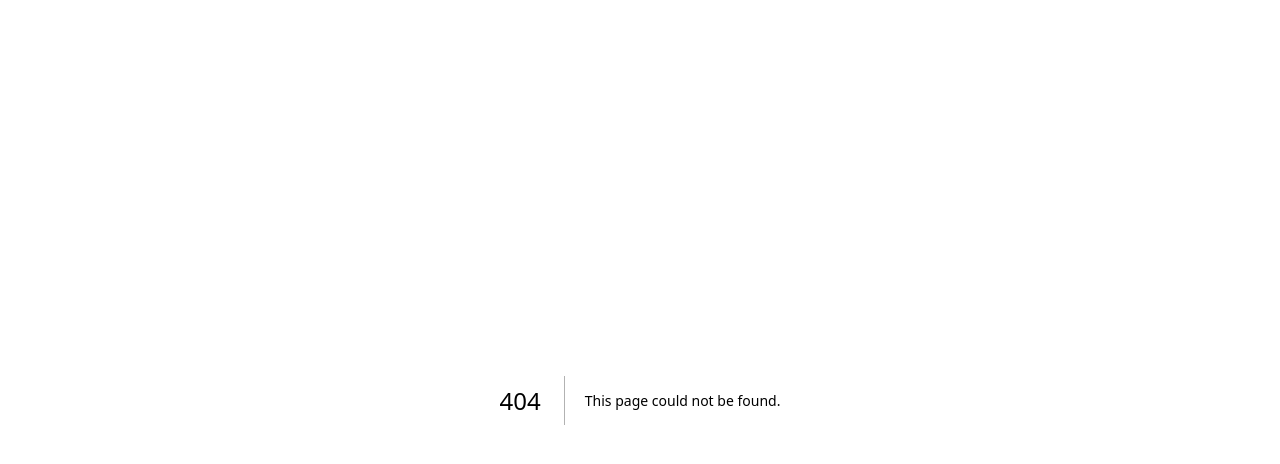
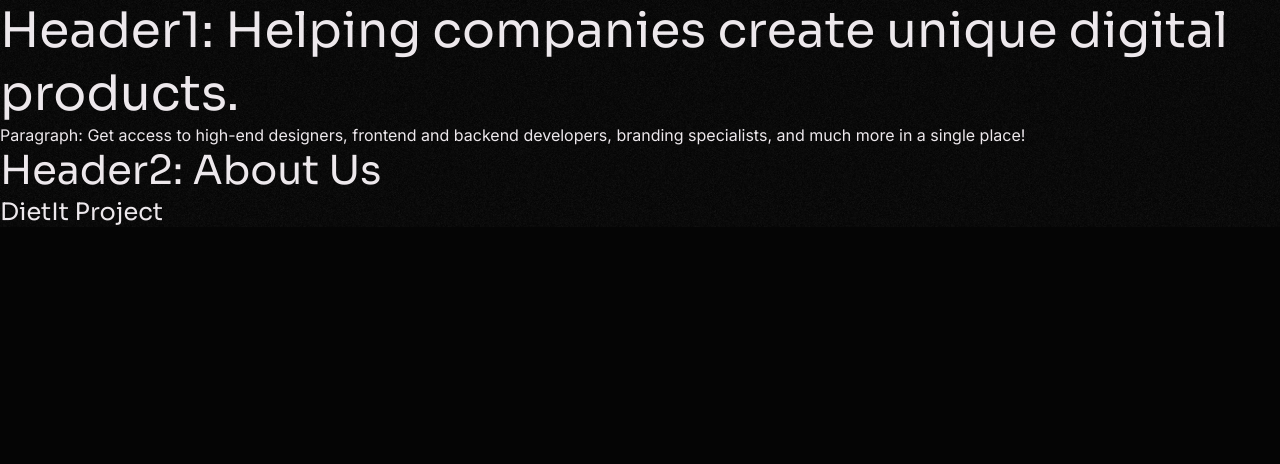
Before and after one commit to Migacz-Brothers/migacz-brothers, a Next.js app: page /design-system in a window 1280 px wide. Before the commit this address had no page. Shown: the top 464 px of the page. Built offline with nearby package versions, Linux system fonts and the light colour scheme.

Commit message:
add basic typography

```diff
--- /dev/null
+++ b/app/design-system/page.tsx
@@ -0,0 +1,17 @@
+import { h1, h2, h3 } from '@/components/typography';
+
+export default function Home() {
+  return (
+    <main className='light-noise-background'>
+      <h1 className={h1}>
+        Header1: Helping companies create unique digital products.
+      </h1>
+      <p className='font-body text-main text-sm md:text-base leading-body'>
+        Paragraph: Get access to high-end designers, frontend and backend
+        developers, branding specialists, and much more in a single place!
+      </p>
+      <h2 className={h2}>Header2: About Us</h2>
+      <h3 className={h3}>DietIt Project</h3>
+    </main>
+  );
+}
--- a/app/globals.css
+++ b/app/globals.css
@@ -5,8 +5,10 @@
 :root {
   --main-background: #050505;
   --main-foreground: #ede8ec;
-  --cta: #f4f4f4;
+
+  --cta-background: #f4f4f4;
   --cta-foreground: #121212;
+
   --blue: #4967fd;
   --purple: #8d5ac5;
 }
--- /dev/null
+++ b/components/typography.ts
@@ -0,0 +1,3 @@
+export const h1 = 'font-header text-main leading-header text-3xl md:text-5xl';
+export const h2 = 'font-header text-main leading-header text-2xl md:text-4xl';
+export const h3 = 'font-header text-main leading-header text-lg md:text-2xl';
--- a/tailwind.config.ts
+++ b/tailwind.config.ts
@@ -7,13 +7,32 @@ const config: Config = {
     './app/**/*.{js,ts,jsx,tsx,mdx}',
   ],
   theme: {
-    extend: {},
+    extend: {
+      fontSize: {
+        sm: '0.875rem',
+        base: '1rem',
+        xl: '1.25rem',
+        '2xl': '1.5rem',
+        '3xl': '1.75rem',
+        '4xl': '2.5rem',
+        '5xl': '3.052rem',
+      },
+    },
     fontFamily: {
       header: 'var(--font-header)',
       body: 'var(--font-body)',
     },
-    backgroundImage: {
-      black: '#000000',
+    backgroundColor: {
+      main: '--main-background',
+      cta: '--cta-background',
+    },
+    lineHeight: {
+      header: '128%',
+      body: '128%',
+    },
+    colors: {
+      main: '--main-foreground',
+      cta: '--cta-foreground',
     },
   },
   plugins: [],
```
